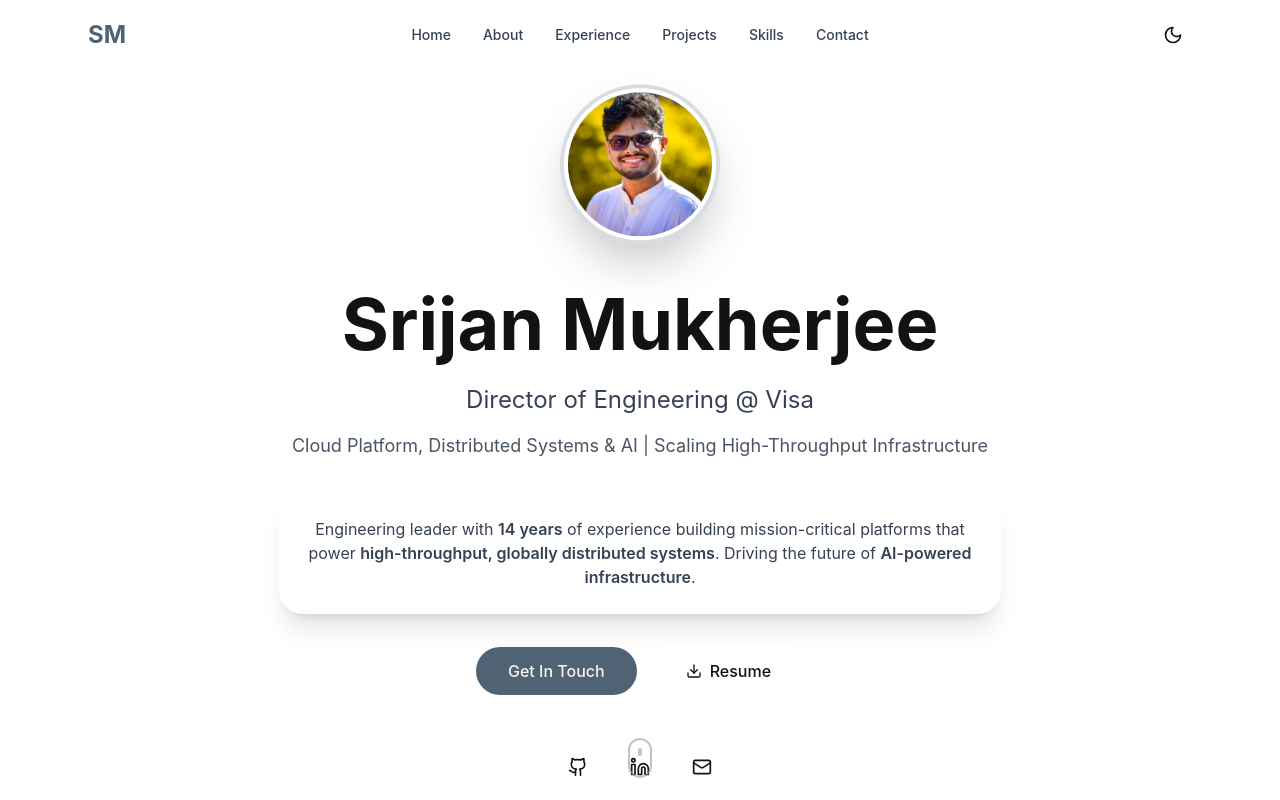
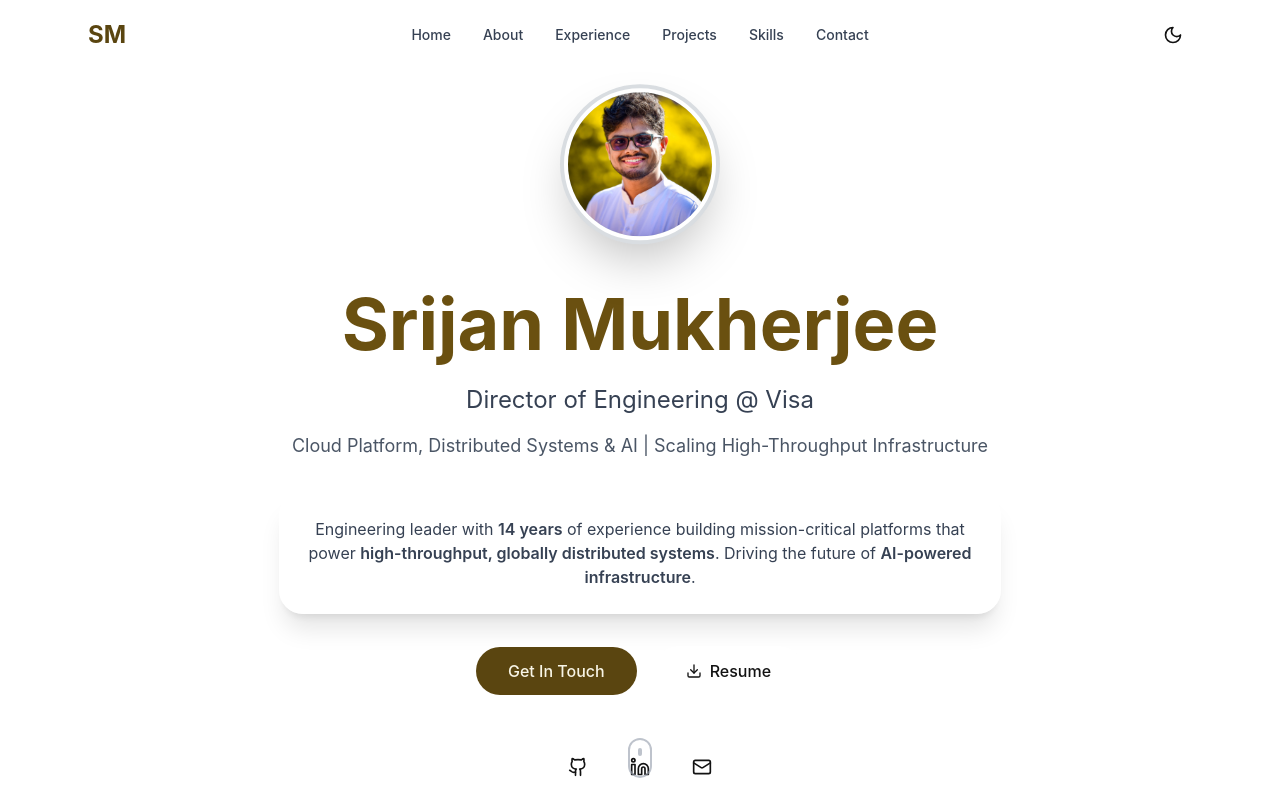
Before and after one commit to sinjar666/my-portfolio, a React (Vite) app: page / in a window 1280 px wide. Shown: the top 800 px of the page. Built offline with nearby package versions, Linux system fonts and the light colour scheme.

Commit message:
feat: update terminal color theme for improved accessibility and contrast ratios

```diff
--- a/src/styles/color-config-terminal.css
+++ b/src/styles/color-config-terminal.css
@@ -26,19 +26,19 @@
   --primary-foreground: #ffffff;
 
   /* Secondary */
-  --secondary: #60707d;
+  --secondary: #3f5260;
   --secondary-foreground: #ffffff;
 
   /* Muted */
   --muted: #c8c7bc;
-  --muted-foreground: #5d5e58;
+  --muted-foreground: #323232;
 
   /* Accent */
-  --accent: #4f6374;
+  --accent: #5a4510;
   --accent-foreground: #ffffff;
 
   /* Destructive (Error/Warning) */
-  --destructive: #ca6f67;
+  --destructive: #8c2e29;
   --destructive-foreground: #ffffff;
 
   /* Border & Input */
@@ -72,17 +72,18 @@
   /* Page / Decorations */
   --page-background: #ffffff;
   --hero-ring: #d9dde1;
-  --button-primary-background: #4f6374;
-  --button-primary-hover: #5f7284;
+  --button-primary-background: #5a4510;
+  --button-primary-hover: #6a5218;
   --button-primary-foreground: #f8f5e6;
   --button-secondary-background: #f4f3ef;
   --button-secondary-foreground: #121212;
-  --nav-logo: #4f6374;
-  --link-color: #4f6374;
-  --link-hover: #2f4856;
+  --section-title: #6a5010;
+  --nav-logo: #5a4510;
+  --link-color: #5a4510;
+  --link-hover: #3e2e0a;
   --timeline-line: #d0d0c8;
-  --timeline-dot: #8a9ba5;
-  --icon-background: #4f6374;
+  --timeline-dot: #5a4510;
+  --icon-background: #5a4510;
 }
 
 /* ============================================================================
@@ -106,20 +107,20 @@
   --primary-foreground: #000000;
 
   /* Secondary */
-  --secondary: #8a9ba5;
+  --secondary: #a0b3be;
   --secondary-foreground: #000000;
 
   /* Muted */
   --muted: #444440;
-  --muted-foreground: #888880;
+  --muted-foreground: #aeada6;
 
   /* Accent */
-  --accent: #7ba3b0;
+  --accent: #c8a030;
   --accent-foreground: #000000;
 
   /* Destructive (Error/Warning) */
-  --destructive: #ca6f67;
-  --destructive-foreground: #f6e8d8;
+  --destructive: #ef9992;
+  --destructive-foreground: #1a0808;
 
   /* Border & Input */
   --border: #333333;
@@ -148,15 +149,16 @@
   /* Page / Decorations */
   --page-background: #000000;
   --hero-ring: #1a232b;
-  --button-primary-background: #2c3d4b;
-  --button-primary-hover: #3a5265;
+  --button-primary-background: #2e2008;
+  --button-primary-hover: #3e2c0a;
   --button-primary-foreground: #e8e4d8;
   --button-secondary-background: #12171d;
   --button-secondary-foreground: #dcdad4;
-  --nav-logo: #8a9ba5;
-  --link-color: #9eb0b9;
-  --link-hover: #c2d2dc;
+  --section-title: #d4aa40;
+  --nav-logo: #c8a030;
+  --link-color: #c8a030;
+  --link-hover: #d8b840;
   --timeline-line: #232b33;
-  --timeline-dot: #8a9ba5;
-  --icon-background: #2c3d4b;
+  --timeline-dot: #c8a030;
+  --icon-background: #2e2008;
 }
--- a/src/styles/theme.css
+++ b/src/styles/theme.css
@@ -151,3 +151,8 @@
     background: var(--icon-background);
   }
 }
+
+/* Section title color — overrides Tailwind utility classes */
+h1, h2 {
+  color: var(--section-title);
+}
```
Also changed, not shown: 1 other file (tests, documents, lock files or other folders).
